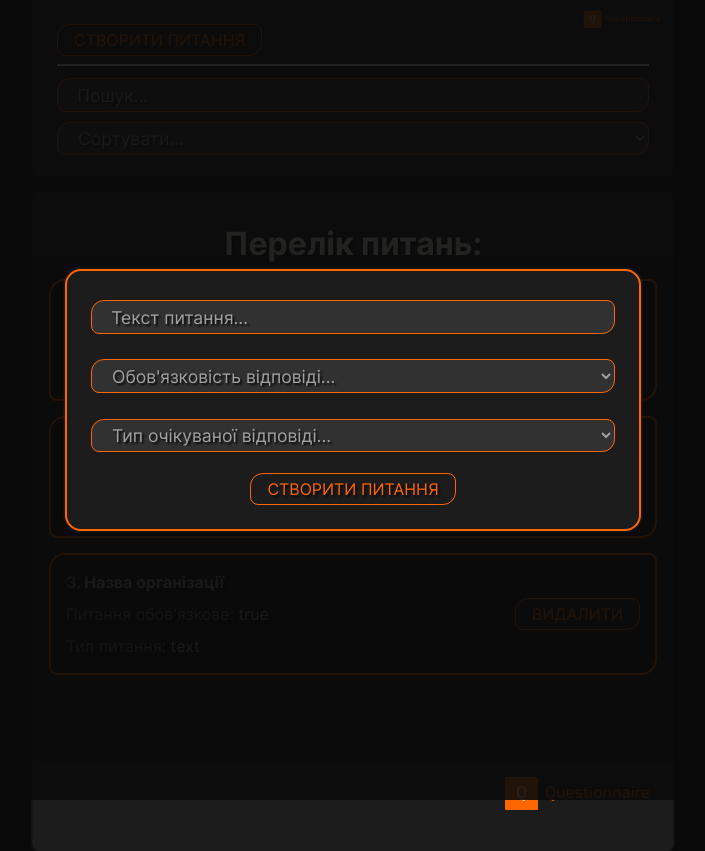
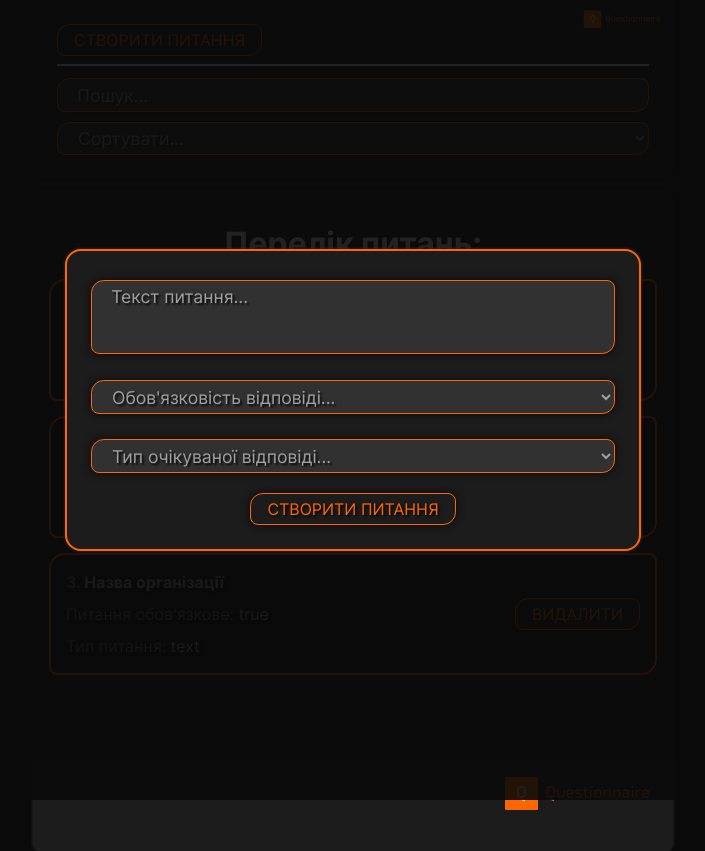
Before and after one commit to sergeiown/questionnaire, a React (Create React App) app: page / in a window 1280 px wide. Both pictures are taken after a click on the button "СТВОРИТИ ПИТАННЯ". Shown: the whole page, without its empty margins (287-992 px from the left). Built offline with nearby package versions, Linux system fonts and the light colour scheme.

Commit message:
add teaxArea UI component

```diff
--- a/src/components/PostForm.jsx
+++ b/src/components/PostForm.jsx
@@ -1,5 +1,6 @@
 import React, { useState } from 'react';
 import MyInput from './UI/input/MyInput';
+import MyTextArea from './UI/textArea/MyTextArea';
 import Myselect from './UI/select/Myselect';
 import MyButton from './UI/button/MyButton';
 import DynamicOption from './PostOptions';
@@ -30,11 +31,13 @@ const PostForm = ({ create }) => {
 
     return (
         <form>
-            <MyInput
+            <MyTextArea
                 value={post.title}
                 onChange={(e) => setPost({ ...post, title: e.target.value })}
                 type="text"
                 placeholder="Текст питання..."
+                cols="55"
+                rows="3"
             />
 
             <Myselect
--- a/src/components/UI/MyModal/MyModal.module.css
+++ b/src/components/UI/MyModal/MyModal.module.css
@@ -39,6 +39,9 @@
   justify-content: center;
   gap: 1rem;
 }
+.myModalContent form * {
+  box-shadow: 0 0 0.5rem #0a0a0a;
+}
 .myModalContent form div:not(:last-child) {
   display: flex;
   flex-direction: column;
@@ -51,9 +54,8 @@
   max-height: 35vh;
   overflow-y: auto;
   padding: 1.1rem 0.4rem;
-  box-shadow: 0 0 0.5rem #0a0a0a;
   border: 1px solid #ff6600;
-  border-radius: 1rem 0 0 1rem;
+  border-radius: 0.8rem 0.5rem;
   background: #0a0a0a;
 }
 .myModalContent form div:not(:last-child) div:not(:last-child) {
--- a/src/components/UI/MyModal/MyModal.module.scss
+++ b/src/components/UI/MyModal/MyModal.module.scss
@@ -40,6 +40,10 @@
             justify-content: center;
             gap: 1rem;
 
+            & * {
+                box-shadow: 0 0 0.5rem $color-black;
+            }
+
             & div:not(:last-child) {
                 display: flex;
                 flex-direction: column;
@@ -52,9 +56,9 @@
                 max-height: 35vh;
                 overflow-y: auto;
                 padding: 1.1rem 0.4rem;
-                box-shadow: 0 0 0.5rem $color-black;
+
                 border: 1px solid $color-orange;
-                border-radius: 1rem 0 0 1rem;
+                border-radius: 0.8rem 0.5rem;
                 background: $color-black;
 
                 & div:not(:last-child) {
--- /dev/null
+++ b/src/components/UI/textArea/MyTextArea.jsx
@@ -0,0 +1,8 @@
+import React from 'react';
+import classes from './MyTextArea.module.css';
+
+const MyTextArea = React.forwardRef((props, ref) => {
+    return <textarea ref={ref} {...props} className={classes.myText} />;
+});
+
+export default MyTextArea;
--- /dev/null
+++ b/src/components/UI/textArea/MyTextArea.module.css
@@ -0,0 +1,34 @@
+.myText {
+  width: 100%;
+  height: auto;
+  resize: none;
+  overflow-x: hidden;
+  overflow-y: scroll;
+  word-wrap: break-word;
+  white-space: normal;
+  padding: 0.3rem 1.2rem;
+  margin: 0.3rem 0;
+  border: 1px solid #ff6600;
+  border-radius: 0.8rem 0.5rem;
+  background: #313131;
+  font-size: 1.1rem;
+  text-shadow: 0.125rem 0.125rem 0.125rem #0a0a0a;
+  color: #a0a0a0;
+}
+.myText::-moz-placeholder {
+  font-size: inherit;
+  color: #a0a0a0;
+}
+.myText::placeholder {
+  font-size: inherit;
+  color: #a0a0a0;
+}
+.myText::-webkit-scrollbar {
+  width: 1rem;
+  background-color: rgba(28, 28, 28, 0.5);
+  border-radius: 0.8rem;
+}
+.myText::-webkit-scrollbar-thumb {
+  background-color: #0a0a0a;
+  border-radius: 0.8rem;
+}
--- /dev/null
+++ b/src/components/UI/textArea/MyTextArea.module.scss
@@ -0,0 +1,36 @@
+@import '../../../styles/colors';
+
+.myText {
+    width: 100%;
+    height: auto;
+    resize: none;
+    overflow-x: hidden;
+    overflow-y: scroll;
+    word-wrap: break-word;
+    white-space: normal;
+    padding: 0.3rem 1.2rem;
+    margin: 0.3rem 0;
+    border: 1px solid $color-orange;
+    border-radius: 0.8rem 0.5rem;
+    background: $color-gray-darker;
+
+    font-size: 1.1rem;
+    text-shadow: 0.125rem 0.125rem 0.125rem $color-black;
+    color: $color-gray;
+
+    &::placeholder {
+        font-size: inherit;
+        color: $color-gray;
+    }
+
+    &::-webkit-scrollbar {
+        width: 1rem;
+        background-color: rgba($color: $color-dark, $alpha: 0.5);
+        border-radius: 0.8rem;
+    }
+
+    &::-webkit-scrollbar-thumb {
+        background-color: $color-black;
+        border-radius: 0.8rem;
+    }
+}
--- a/src/styles/App.css
+++ b/src/styles/App.css
@@ -100,6 +100,11 @@ body .App .controlPanel {
   background: #1c1c1c url("../assets/logo/logo.svg") no-repeat 100% -10%/16%;
   box-shadow: 0 0 0.2rem #313131;
 }
+body .App .controlPanel input,
+body .App .controlPanel select,
+body .App .controlPanel button {
+  box-shadow: 0 0 0.5rem #0a0a0a;
+}
 @media only screen and (max-width: 1200px) and (orientation: landscape) {
   body .App .controlPanel {
     width: 95vw;
@@ -113,7 +118,7 @@ body .App .controlPanel {
 body .App .controlPanel hr {
   border: #fffff0 1px solid;
   margin: 0.5rem 0;
-  box-shadow: 0 0 0.2rem #313131;
+  box-shadow: 0 0 0.5rem #0a0a0a;
 }
 
 .postList {
@@ -135,6 +140,7 @@ body .App .controlPanel hr {
   padding: 15px;
   background: #0a0a0a;
   border: 0.125rem solid #ff6600;
+  box-shadow: 0 0 0.5rem #0a0a0a;
   border-radius: 1rem 0.5rem;
   margin: 15px 0 0 0;
   justify-content: space-between;
@@ -179,11 +185,12 @@ body .App .controlPanel hr {
 ::-webkit-scrollbar {
   width: 1rem;
   background-color: rgba(10, 10, 10, 0.5);
+  border-radius: 0.8rem;
 }
 
 ::-webkit-scrollbar-thumb {
   background-color: #1c1c1c;
-  border-radius: 0.5rem;
+  border-radius: 0.8rem;
 }
 
 ::-webkit-scrollbar-button {
--- a/src/styles/_postList.scss
+++ b/src/styles/_postList.scss
@@ -20,6 +20,7 @@
         padding: 15px;
         background: $color-black;
         border: 0.125rem solid $color-orange;
+        box-shadow: 0 0 0.5rem $color-black;
         border-radius: 1rem 0.5rem;
         margin: 15px 0 0 0;
         justify-content: space-between;
--- a/src/styles/_scroll.scss
+++ b/src/styles/_scroll.scss
@@ -3,11 +3,12 @@
 ::-webkit-scrollbar {
     width: 1rem;
     background-color: rgba($color: $color-black, $alpha: 0.5);
+    border-radius: 0.8rem;
 }
 
 ::-webkit-scrollbar-thumb {
     background-color: $color-dark;
-    border-radius: 0.5rem;
+    border-radius: 0.8rem;
 }
 
 ::-webkit-scrollbar-button {
```
Also changed, not shown: src/styles/_body.scss (+7 -1 lines).
